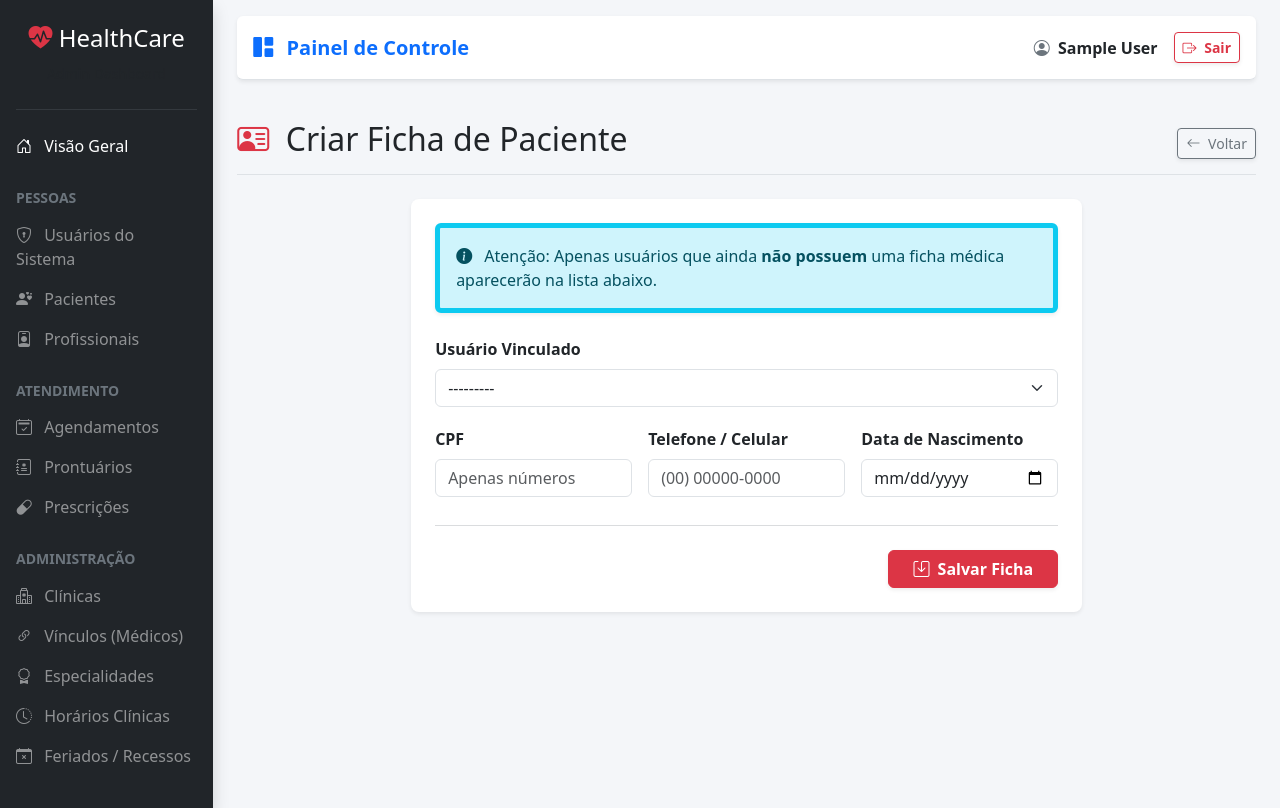
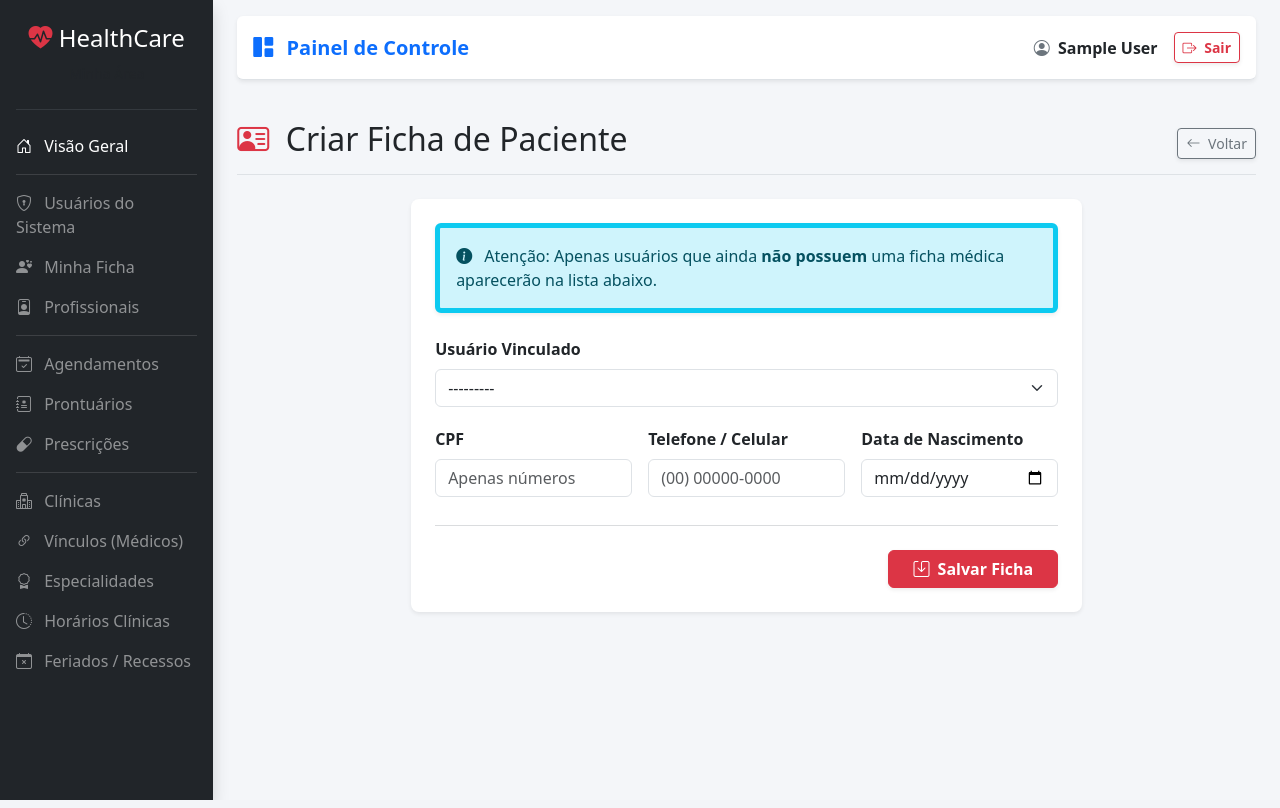
Before and after one commit to VitorCar/clinics_api, a Django app: page /patients/create/ in a window 1280 px wide. Run offline with Django 5.2, Linux system fonts and the light colour scheme; the visitor is signed in with stand-in values (Sample User, id 1); data comes from the database, SQL or seed files in the repository; parts of the project's set-up code (start-up, migrations or seed data) failed here and were passed over.

Commit message:
feat: enhance sidebar navigation with role-based content display

```diff
--- a/app/templates/includes/sidebar.html
+++ b/app/templates/includes/sidebar.html
@@ -3,7 +3,11 @@
 
         <div class="text-center mb-4 mt-2">
             <h4 class="text-white"><i class="bi bi-heart-pulse-fill text-danger"></i> HealthCare</h4>
-            <span class="text-muted small">Admin Dashboard</span>
+            <span class="text-muted small">
+                {% if user.role == 'ADMIN' %}Painel Administrativo
+                {% elif user.role == 'PROFISSIONAL' %}Área do Profissional
+                {% else %}Minha Área{% endif %}
+            </span>
         </div>
 
         <hr class="text-secondary mx-3">
@@ -16,68 +20,53 @@
             </li>
         </ul>
 
-        <h6 class="sidebar-heading d-flex justify-content-between align-items-center px-3 mt-4 mb-2 text-secondary text-uppercase small fw-bold">
-            <span>Pessoas</span>
-        </h6>
+        <hr class="text-white-50 my-2 mx-3">
+
+        <!-- PESSOAS -->
         <ul class="nav flex-column mb-2">
-            {% if perms.accounts.view_customusuario %}
+            {% if user.is_staff or user.role == 'ADMIN' %}
                 <li class="nav-item">
-
                     <a class="nav-link text-white-50" href="{% url 'user_list' %}">
                         <i class="bi bi-shield-lock me-2"></i> Usuários do Sistema
                     </a>
-
                 </li>
             {% endif %}
 
-            {% if perms.accounts.view_patients %}
             <li class="nav-item">
+                <a class="nav-link text-white-50" href="{% url 'patient_list' %}">
+                    <i class="bi bi-person-hearts me-2"></i>
+                    {% if user.role == 'PACIENTE' %}Minha Ficha{% else %}Pacientes{% endif %}
+                </a>
+            </li>
 
-                    <a class="nav-link text-white-50" href="{% url 'patient_list' %}">
-                        <i class="bi bi-person-hearts me-2"></i> Pacientes
+            <li class="nav-item">
+                <a class="nav-link text-white-50" href="{% url 'professional_list' %}">
+                    <i class="bi bi-person-badge me-2"></i>
+                    {% if user.role == 'PROFISSIONAL' %}Minha Ficha{% else %}Profissionais{% endif %}
                 </a>
+            </li>
+        </ul>
+        <hr class="text-white-50 my-2 mx-3">
 
-                </li>
-            {% endif %}
-
-            {% if perms.accounts.view_healthcareprofessional %}
-                <li class="nav-item">
-
-                    <a class="nav-link text-white-50" href="{% url 'professional_list' %}">
-                        <i class="bi bi-person-badge me-2"></i> Profissionais
-                    </a>
-
-                </li>
-            {% endif %}
-        </ul>
-
-        <h6 class="sidebar-heading d-flex justify-content-between align-items-center px-3 mt-4 mb-2 text-secondary text-uppercase small fw-bold">
-            <span>Atendimento</span>
-        </h6>
+        <!-- CLÍNICO -->
         <ul class="nav flex-column mb-2">
-            {% if perms.scheduling.view_scheduleappointment%}
             <li class="nav-item">
                 <a class="nav-link text-white-50" href="{% url 'schedule_appointments_list' %}">
                     <i class="bi bi-calendar2-check me-2"></i> Agendamentos
                 </a>
             </li>
-            {% endif %}
 
-            {% if perms.consultations.view_consultation %}
             <li class="nav-item">
                 <a class="nav-link text-white-50" href="{% url 'consultation_list' %}">
                     <i class="bi bi-journal-medical me-2"></i> Prontuários
                 </a>
             </li>
-            {% endif %}
 
-            {% if perms.consultations.view_prescription %}
             <li class="nav-item">
                 <a class="nav-link text-white-50" href="{% url 'prescription_list' %}">
                     <i class="bi bi-capsule me-2"></i> Prescrições
                 </a>
             </li>
-            {% endif %}
 
             {% if user.role == 'ADMIN' or user.role == 'PROFISSIONAL' %}
                 <li class="nav-item">
@@ -87,29 +76,22 @@
                 </li>
             {% endif %}
         </ul>
+        <hr class="text-white-50 my-2 mx-3">
 
-        <h6 class="sidebar-heading d-flex justify-content-between align-items-center px-3 mt-4 mb-2 text-secondary text-uppercase small fw-bold">
-            <span>Administração</span>
-        </h6>
+        <!-- ESTRUTURA -->
         <ul class="nav flex-column mb-2">
-
-            {% if perms.clinics.view_clinic %}
             <li class="nav-item">
                 <a class="nav-link text-white-50" href="{% url 'clinic_list' %}">
                     <i class="bi bi-hospital me-2"></i> Clínicas
                 </a>
             </li>
-            {% endif %}
 
-            {% if perms.clinics.view_clinicprofessional %}
+            {% if user.is_staff or user.role == 'ADMIN' or user.role == 'PROFISSIONAL' %}
                 <li class="nav-item">
                     <a class="nav-link text-white-50" href="{% url 'clinic_professional_list' %}">
                         <i class="bi bi-link-45deg me-2"></i> Vínculos (Médicos)
                     </a>
                 </li>
-            {% endif %}
-
-            {% if perms.clinics.view_specialty %}
                 <li class="nav-item">
                     <a class="nav-link text-white-50" href="{% url 'specialty_list' %}">
                         <i class="bi bi-award me-2"></i> Especialidades
@@ -117,21 +99,17 @@
                 </li>
             {% endif %}
 
-            {% if perms.scheduling.view_clinicschedule %}
             <li class="nav-item">
                 <a class="nav-link text-white-50" href="{% url 'clinic_schedule_list' %}">
                     <i class="bi bi-clock-history me-2"></i> Horários Clínicas
                 </a>
             </li>
-            {% endif %}
 
-            {% if perms.scheduling.view_clinicholiday %}
             <li class="nav-item">
                 <a class="nav-link text-white-50" href="{% url 'clinic_holiday_list' %}">
                     <i class="bi bi-calendar-x me-2"></i> Feriados / Recessos
                 </a>
             </li>
-            {% endif %}
         </ul>
 
     </div>
```
Lines whose indentation alone changed are shown as unchanged.
